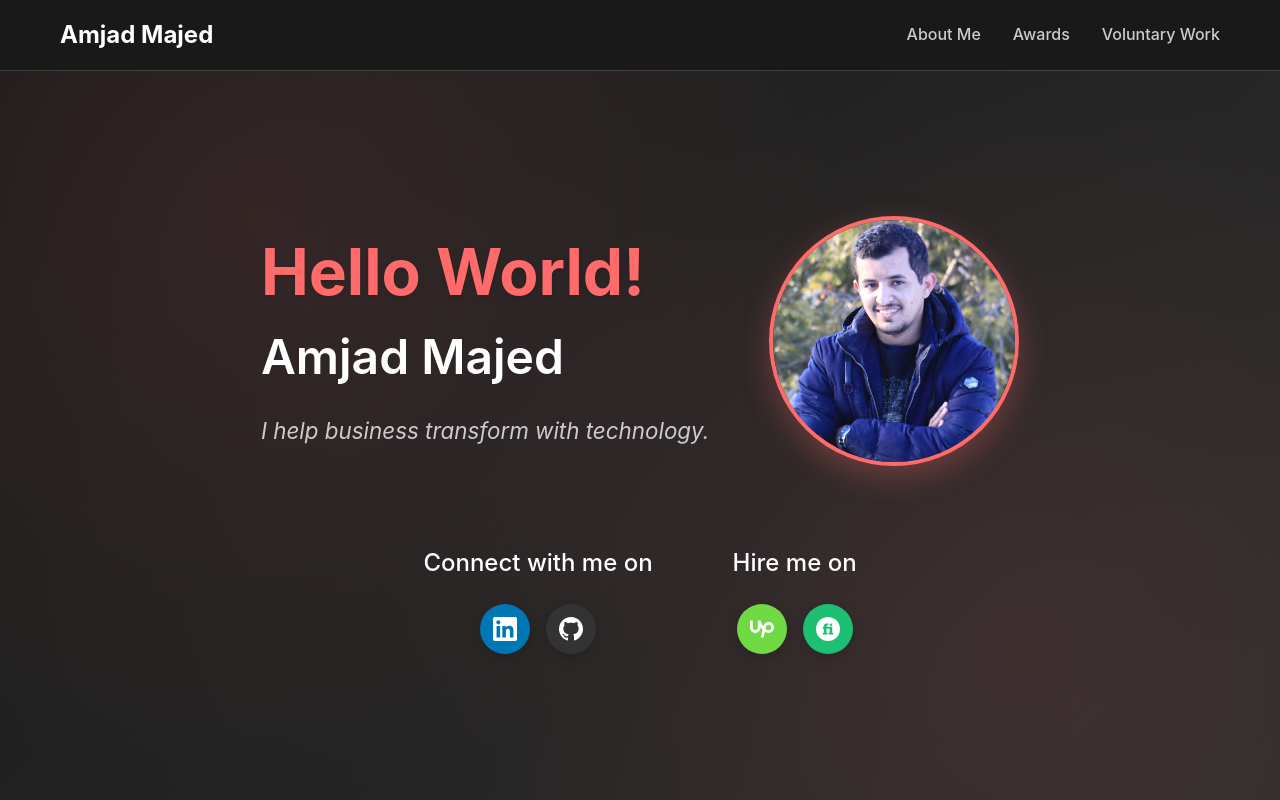
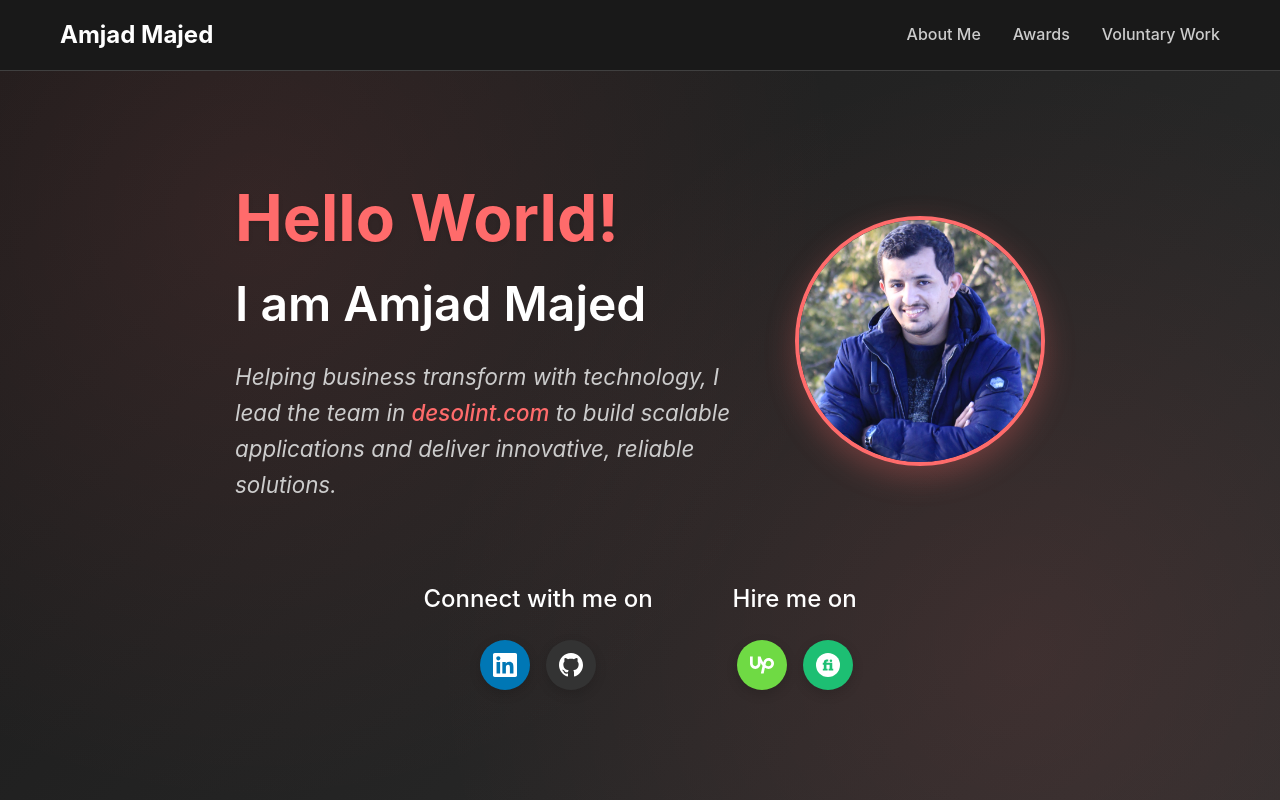
Before and after one commit to Amjad992/amjadmajed.com, a Next.js app: page / in a window 1280 px wide. Built offline with nearby package versions, Linux system fonts and the light colour scheme.

Commit message:
Feat: modify the hero section description

```diff
--- a/src/components/HeroSection.css
+++ b/src/components/HeroSection.css
@@ -106,6 +106,17 @@
   max-width: 600px;
   font-style: italic;
   line-height: 1.6;
+}
+
+.link-text {
+  cursor: pointer;
+  color: var(--primary-color);
+  font-weight: 500;
+  transition: opacity 0.2s ease;
+}
+
+.link-text:hover {
+  opacity: 0.8;
 }
 
 .social-section,
--- a/src/components/HeroSection.js
+++ b/src/components/HeroSection.js
@@ -1,3 +1,5 @@
+'use client';
+
 import PropTypes from 'prop-types';
 import Image from 'next/image';
 import './HeroSection.css';
@@ -64,9 +66,16 @@ const HeroSection = () => {
             {/* Left side - Text content */}
             <div className="hero-text">
               <h1 className="hero-greeting">Hello World!</h1>
-              <h2 className="hero-name">Amjad Majed</h2>
+              <h2 className="hero-name">I am Amjad Majed</h2>
               <p className="hero-tagline">
-                I help business transform with technology.
+                Helping business transform with technology, I lead the team in{' '}
+                <span
+                  className="link-text"
+                  onClick={() => window.open('https://desolint.com', '_blank')}
+                >
+                  desolint.com
+                </span>
+                {' '} to build scalable applications and deliver innovative, reliable solutions.
               </p>
             </div>
 
```
